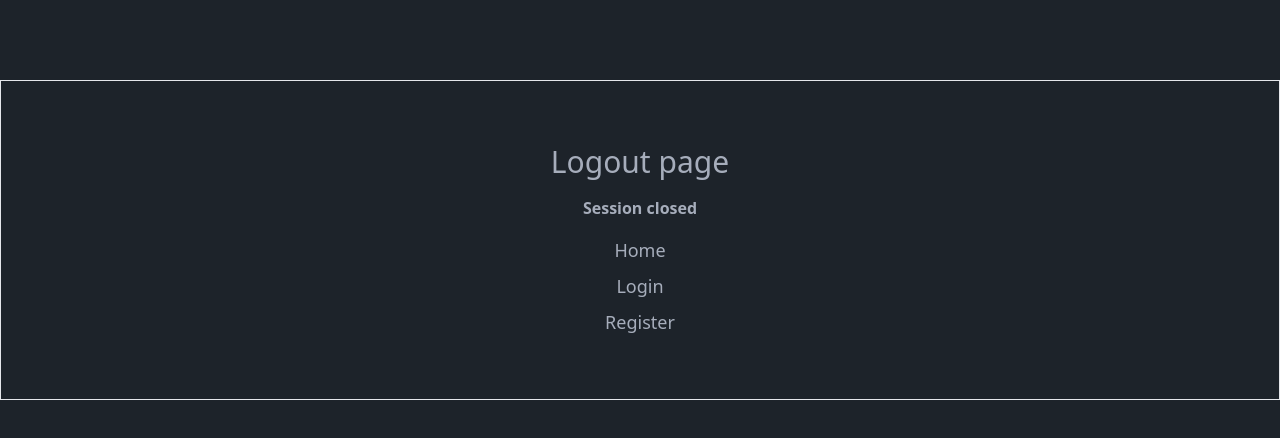
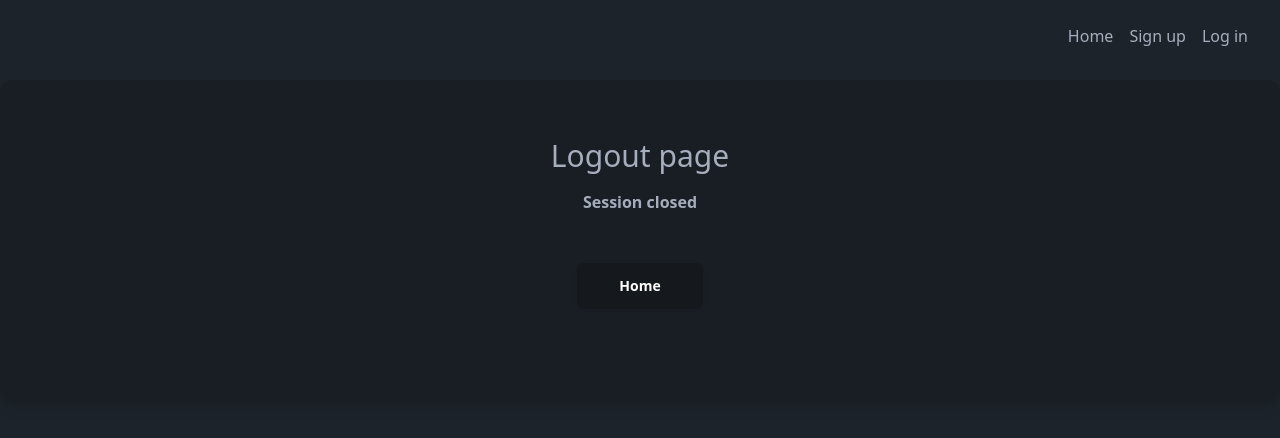
Before and after one commit to Jorge-coder02/devflix, a React (Vite) app: page /logout in a window 1280 px wide. Shown: the top 438 px of the page. Built offline with nearby package versions, Linux system fonts and the light colour scheme.

Commit message:
Componetizado de Links nav bar

```diff
--- a/src/components/MovieDetail.jsx
+++ b/src/components/MovieDetail.jsx
@@ -2,6 +2,7 @@ import React, { useEffect, useState } from "react";
 import { useParams } from "react-router-dom";
 import axios from "axios";
 import { Link } from "react-router-dom";
+import NavBarLinks from "./NavBarLinks";
 
 const API_URL = import.meta.env.VITE_URL_BASE;
 const API_KEY = import.meta.env.VITE_API_KEY;
@@ -63,9 +64,7 @@ function MovieDetail() {
 
   return (
     <div className="my-10 bg-base-100 p-4 flex flex-col items-center gap-y-10">
-      <span className="absolute top-0 right-0 pr-8 lg:pr-36 pt-6">
-        <Link to="/">Home</Link>
-      </span>
+      <NavBarLinks ruta_actual="/no_navegable"></NavBarLinks>
       <h1 className="text-3xl">Film details</h1>
 
       {/* Contenedor principal cuadro */}
--- a/src/components/MoviesList.jsx
+++ b/src/components/MoviesList.jsx
@@ -30,7 +30,7 @@ function MoviesList({ filtro }) {
 
   return (
     <div className="grid grid-cols-2 px-4 md:px-auto md:grid-cols-3 lg:grid-cols-4 xl:grid-cols-4 gap-x-10 gap-y-8">
-      {movies.slice(0, 22).map((movie) => (
+      {movies.slice(0, 20).map((movie) => (
         <Link to={`/movie/${movie.id}`} key={movie.id}>
           {/* Contenedor de cada película con hover */}
           <div className="relative bg-base-300 rounded-lg flex flex-col items-center cursor-pointer group">
--- /dev/null
+++ b/src/components/NavBarLinks.jsx
@@ -0,0 +1,33 @@
+import React from "react";
+import { Link } from "react-router-dom";
+
+function NavBarLinks({ ruta_actual }) {
+  {
+    /* Todas las posibles rutas accesibles */
+  }
+  const rutas = [
+    { to: "/", innerText: "Home" },
+    { to: "/register", innerText: "Sign up" },
+    { to: "/login", innerText: "Log in" },
+  ];
+
+  return (
+    <span className="flex gap-x-4 absolute top-0 right-0 pr-8 lg:pr-26 pt-6">
+      {/* Muestro rutas diferentes de la actual */}
+      {rutas.map(
+        (ruta) =>
+          ruta.to !== ruta_actual && (
+            <Link
+              key={ruta.to}
+              to={ruta.to}
+              className="hover:text-cyan-50 transition-all ease-in-out duration-300"
+            >
+              {ruta.innerText}
+            </Link>
+          )
+      )}
+    </span>
+  );
+}
+
+export default NavBarLinks;
--- a/src/pages/Home.jsx
+++ b/src/pages/Home.jsx
@@ -3,6 +3,7 @@ import MoviesList from "../components/MoviesList.jsx";
 import { Link } from "react-router-dom";
 import SearchBar from "../components/SearchBar.jsx";
 import { useState, useEffect } from "react";
+import NavBarLinks from "../components/NavBarLinks.jsx";
 
 function Home() {
   const [authenticated, setAuthenticated] = useState(false); // 👤
@@ -30,9 +31,7 @@ function Home() {
           </span>
         </div>
       ) : (
-        <span className="absolute top-0 right-0  pr-8 lg:pr-36 pt-6">
-          <Link to="/login">Log In</Link> {/* Enlace a la ruta principal */}
-        </span>
+        <NavBarLinks ruta_actual="/"></NavBarLinks>
       )}
 
       <div className="flex flex-col items-center md:w-4/5 lg:w-3/5 py-10 gap-y-4 ">
--- a/src/pages/Login.jsx
+++ b/src/pages/Login.jsx
@@ -1,5 +1,6 @@
 import { useReducer, useState, useEffect } from "react";
 import { useNavigate } from "react-router-dom";
+import NavBarLinks from "../components/NavBarLinks";
 
 import axios from "axios";
 import { Link } from "react-router-dom";
@@ -87,9 +88,8 @@ function Login({}) {
   return (
     <div className="bg-base-100 flex justify-center items-center ">
       {/* Enlaces */}
-      <span className="absolute top-0 right-0 pr-8 lg:pr-36 pt-6">
-        <Link to="/">Home</Link>
-      </span>
+
+      <NavBarLinks ruta_actual="/"></NavBarLinks>
 
       {/* Formulario */}
       <div className="mt-16 w-full md:w-2/4 pt-12 pb-20 gap-y-6 rounded-lg shadow-lg bg-base-200   ">
--- a/src/pages/Logout.jsx
+++ b/src/pages/Logout.jsx
@@ -1,22 +1,27 @@
 import React from "react";
 import { Link } from "react-router-dom";
+import NavBarLinks from "../components/NavBarLinks";
 
 function Logout() {
   localStorage.removeItem("token"); // Borrar ❌ el token del localStorage
 
   return (
     <div className="bg-base-100">
+      <NavBarLinks ruta_actual="/logout"></NavBarLinks>
       <div
-        className="flex flex-col gap-y-4 justify-center items-center min-h-[40dvh] mt-20
-      container mx-auto border"
+        className="container flex flex-col gap-y-4 justify-center items-center
+        min-h-[40dvh] mt-20 mx-auto bg-base-200 shadow-lg rounded-xl"
       >
         <h2 className="text-3xl">Logout page</h2>
-        <div className=" [&>Link]:text-lg">
-          <p className="font-bold mb-4">Session closed</p>
+        <div>
+          <p className="font-bold mb-4 text-center">Session closed</p>
           <div className="flex flex-col gap-y-2 place-items-center text-lg">
-            <Link to="/">Home</Link>
-            <Link to="/Login">Login</Link>
-            <Link to="/Register">Register</Link>
+            <Link
+              to="/"
+              className="my-8 btn bg-base-300 text-white w-32 hover:bg-base-100"
+            >
+              Home
+            </Link>
           </div>
         </div>
       </div>
--- a/src/pages/Register.jsx
+++ b/src/pages/Register.jsx
@@ -2,6 +2,7 @@ import React from "react";
 import { useReducer, useState } from "react";
 import { Link } from "react-router-dom";
 import axios from "axios";
+import NavBarLinks from "../components/NavBarLinks";
 
 const VITE_BACKEND_URL = import.meta.env.VITE_BACKEND_URL;
 
@@ -43,8 +44,8 @@ function Register({}) {
     }
   };
 
-  // Generar email random para registro
-  const generarEmail = (longitud) => {
+  // Generar email y password random para registro
+  const generarCadena = (longitud) => {
     const caracteres =
       "ABCDEFGHIJKLMNOPQRSTUVWXYZabcdefghijklmnopqrstuvwxyz0123456789";
     let cadena = "user";
@@ -52,21 +53,18 @@ function Register({}) {
       const caracter_random = caracteres.charAt(
         Math.floor(Math.random() * caracteres.length)
       );
-      console.log(Math.floor(Math.random * caracteres.length));
       cadena += caracter_random;
     }
-    const dominio = "@devflix.com";
-    cadena += dominio;
     return cadena;
   };
 
   const handleAutocompletar = (e) => {
     e.preventDefault();
-    const email_generado = generarEmail(6);
+    const password_generada = generarCadena(6);
     dispatch({ field: "name", value: "User Default" });
-    dispatch({ field: "email", value: email_generado }); // generar nuevo email para no repetir
-    dispatch({ field: "password", value: "12345%validar2" });
-    dispatch({ field: "password2", value: "12345%validar2" });
+    dispatch({ field: "email", value: generarCadena(6) + "@devflix.com" });
+    dispatch({ field: "password", value: password_generada });
+    dispatch({ field: "password2", value: password_generada });
     dispatch({ field: "age", value: 20 });
   };
 
@@ -177,10 +175,7 @@ function Register({}) {
 
   return (
     <div className="bg-base-100 flex justify-center items-center ">
-      <span className="flex gap-x-4 absolute top-0 right-0 pr-8 lg:pr-26 pt-6">
-        <Link to="/">Home</Link>
-        <Link to="/login">Log in</Link>
-      </span>{" "}
+      <NavBarLinks ruta_actual="/register"></NavBarLinks>
       {/* Enlace a la ruta principal */}
       <div className="mt-6 w-5/6 md:w-2/4 pt-12 md:pt-8 gap-y-6">
         <form
```
